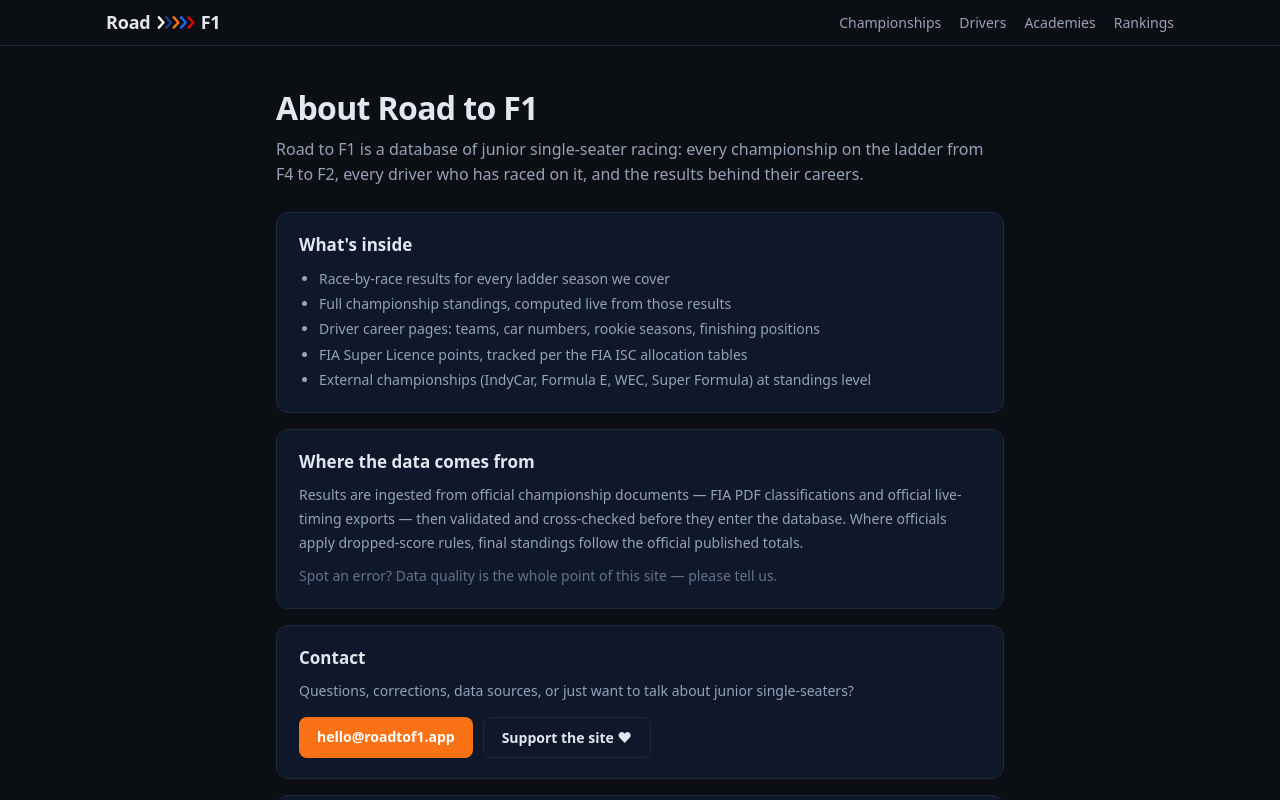
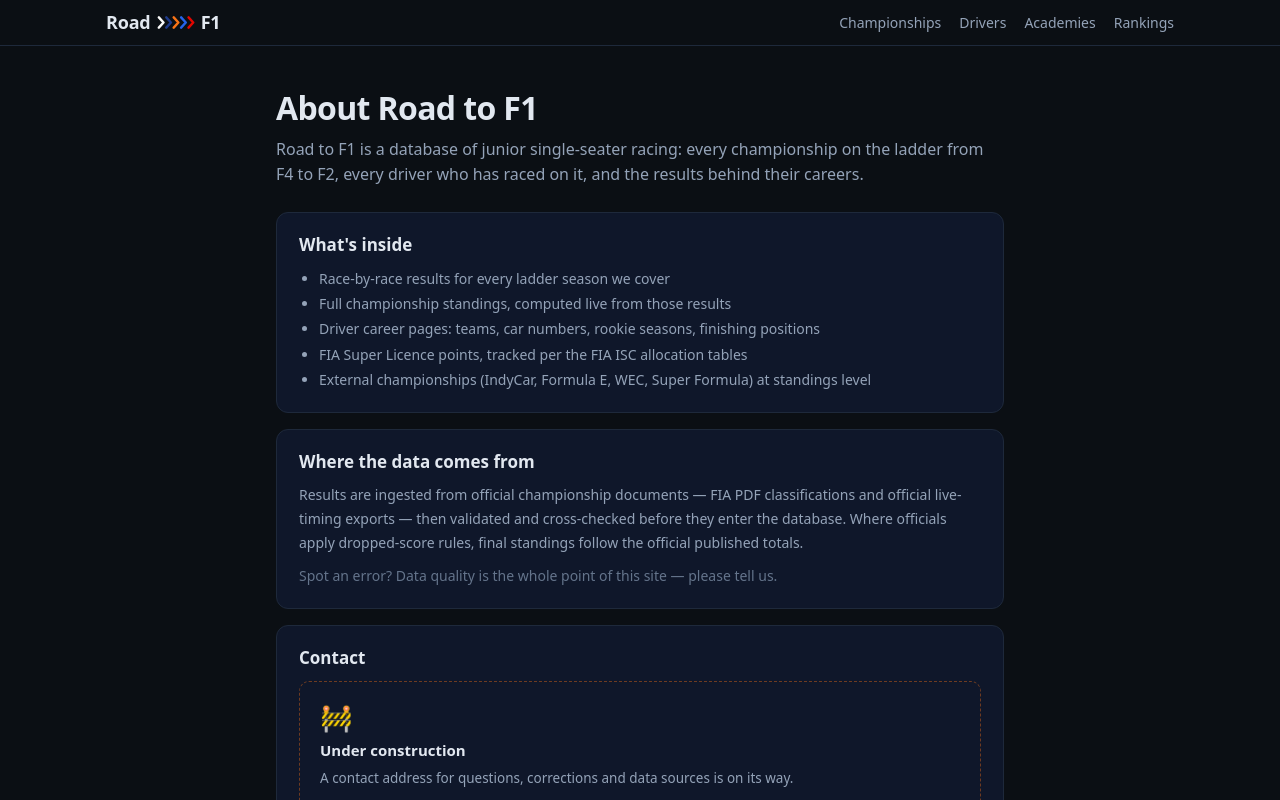
Before and after one commit to Llotyhy/road-to-f1, a Next.js app: page /about in a window 1280 px wide. Shown: the top 800 px of the page. Built offline with nearby package versions, Linux system fonts and the light colour scheme.

Commit message:
Update page.tsx

```diff
--- a/app/about/page.tsx
+++ b/app/about/page.tsx
@@ -1,15 +1,14 @@
 import type { CSSProperties } from "react";
 import type { Metadata } from "next";
-import Link from "next/link";
 
 export const metadata: Metadata = {
   title: "About",
   description:
-    "What Road to F1 is, what's inside the database, where the data comes from, and how to get in touch.",
+    "What Road to F1 is, what's inside the database, and where the data comes from.",
   openGraph: {
     title: "About — Road to F1",
     description:
-      "What Road to F1 is, what's inside the database, where the data comes from, and how to get in touch.",
+      "What Road to F1 is, what's inside the database, and where the data comes from.",
     images: [{ url: "/opengraph-image.png", width: 1200, height: 630 }],
   },
 };
@@ -59,43 +58,23 @@ export default function AboutPage() {
         </p>
       </section>
 
-      {/* Contact */}
+      {/* Contact — under construction */}
       <section style={SECTION}>
-        <h2 style={{ fontSize: 17, margin: "0 0 10px" }}>Contact</h2>
-        <p style={{ margin: "0 0 14px", color: "#94a3b8", lineHeight: 1.7, fontSize: 14 }}>
-          Questions, corrections, data sources, or just want to talk about junior single-seaters?
-        </p>
-        <div style={{ display: "flex", gap: 10, flexWrap: "wrap" }}>
-          <a
-            href="mailto:hello@roadtof1.app"
-            style={{
-              display: "inline-block",
-              background: "#f97316",
-              color: "#fff",
-              borderRadius: 8,
-              padding: "10px 18px",
-              fontSize: 14,
-              fontWeight: 600,
-              textDecoration: "none",
-            }}
-          >
-            hello@roadtof1.app
-          </a>
-          <Link
-            href="/support"
-            style={{
-              display: "inline-block",
-              border: "1px solid #1e293b",
-              borderRadius: 8,
-              padding: "10px 18px",
-              fontSize: 14,
-              fontWeight: 600,
-              textDecoration: "none",
-              color: "var(--text)",
-            }}
-          >
-            Support the site ♥
-          </Link>
+        <h2 style={{ fontSize: 17, margin: "0 0 12px" }}>Contact</h2>
+        <div
+          style={{
+            border: "1px dashed #f9731666",
+            borderRadius: 10,
+            padding: "22px 20px",
+          }}
+        >
+          <div style={{ fontSize: 26, lineHeight: 1 }}>🚧</div>
+          <div style={{ fontWeight: 700, fontSize: 15, color: "var(--text)", marginTop: 10 }}>
+            Under construction
+          </div>
+          <p style={{ color: "#94a3b8", fontSize: 13.5, lineHeight: 1.6, margin: "8px 0 0" }}>
+            A contact address for questions, corrections and data sources is on its way.
+          </p>
         </div>
       </section>
 
```
